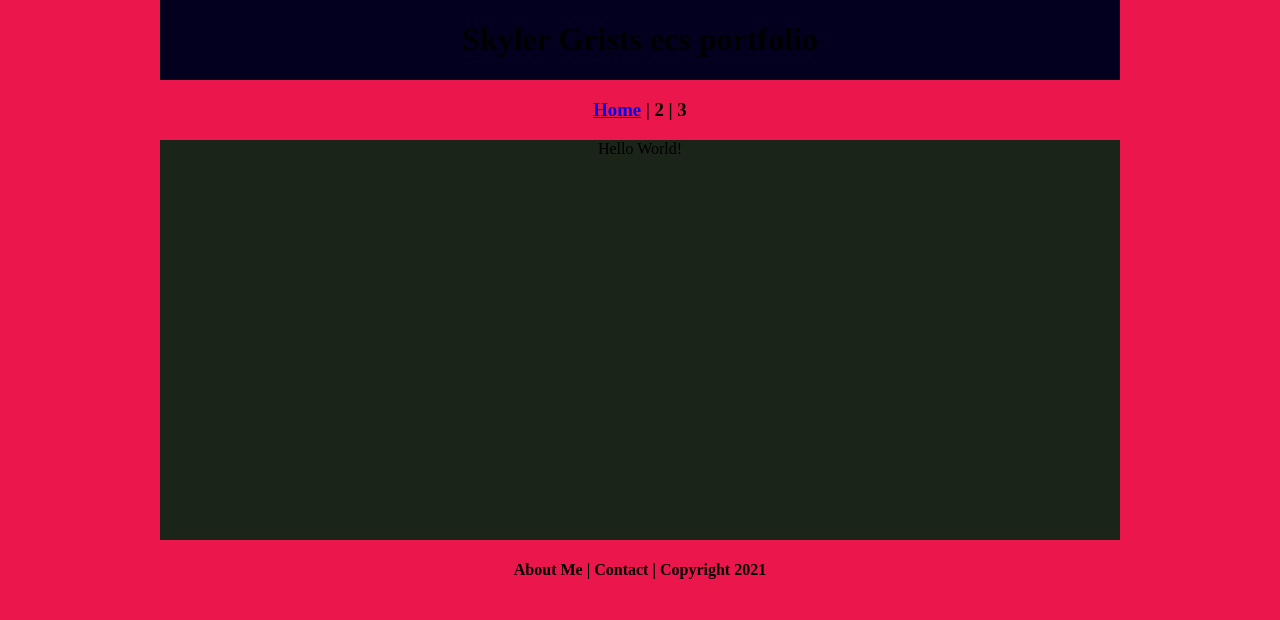
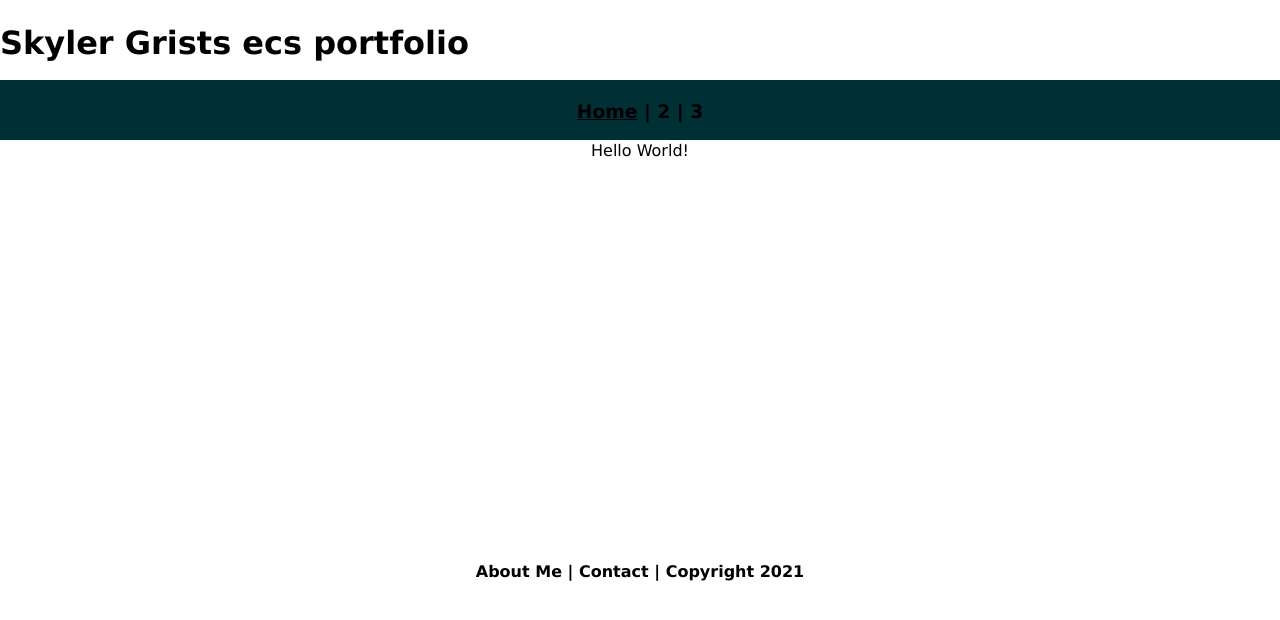
Before and after one commit to LskylerL/ecsportfolio, a plain HTML site: page index.html in a window 1280 px wide. Drawn offline with Linux system fonts and the light colour scheme.

Commit message:
Update myCSS.css

```diff
--- a/myCSS.css
+++ b/myCSS.css
@@ -4,13 +4,12 @@ body {
 	margin: 0 auto;
 }
 .homePage {
-	background: #EB174C}
-.container {
+	background: #000000.container {
 	width: 960px;
 	margin: 0 auto;
 }
 .header {
-	background: #03001F;	text-align: center;
+	background: #0C0076	text-align: center;
 	margin: 0px;
 	padding: 5;
 	float: left;
@@ -19,7 +18,7 @@ body {
 
 }
 .nav {
-	background: 	#120024: 0px;
+	background: 	#003036 0px;
 	padding: 5;
 	float: left;
 	width: 100%;
@@ -27,7 +26,7 @@ body {
 	text-align: center;
 }
 .content {
-	background: #1A2418;margin: 0px;
+	background: #99D38D margin: 0px;
 	float: left;
 	width: 100%;
 	height: 400px;
@@ -40,3 +39,20 @@ body {
 	height: 50px;
 	text-align: center;
 }
+body {
+     font: 100%/1.4 Verdana, Arial, Helvetica, sans-serif;
+     background-color: #FFFFFF;
+     margin: 0;
+     padding: 0;
+     color: #000;
+}
+
+a:link {
+     color: #000000;
+}
+a:visited {
+     color: #000;
+}
+a:hover, a:active, a:focus {
+     text-decoration: underline;
+}
```
